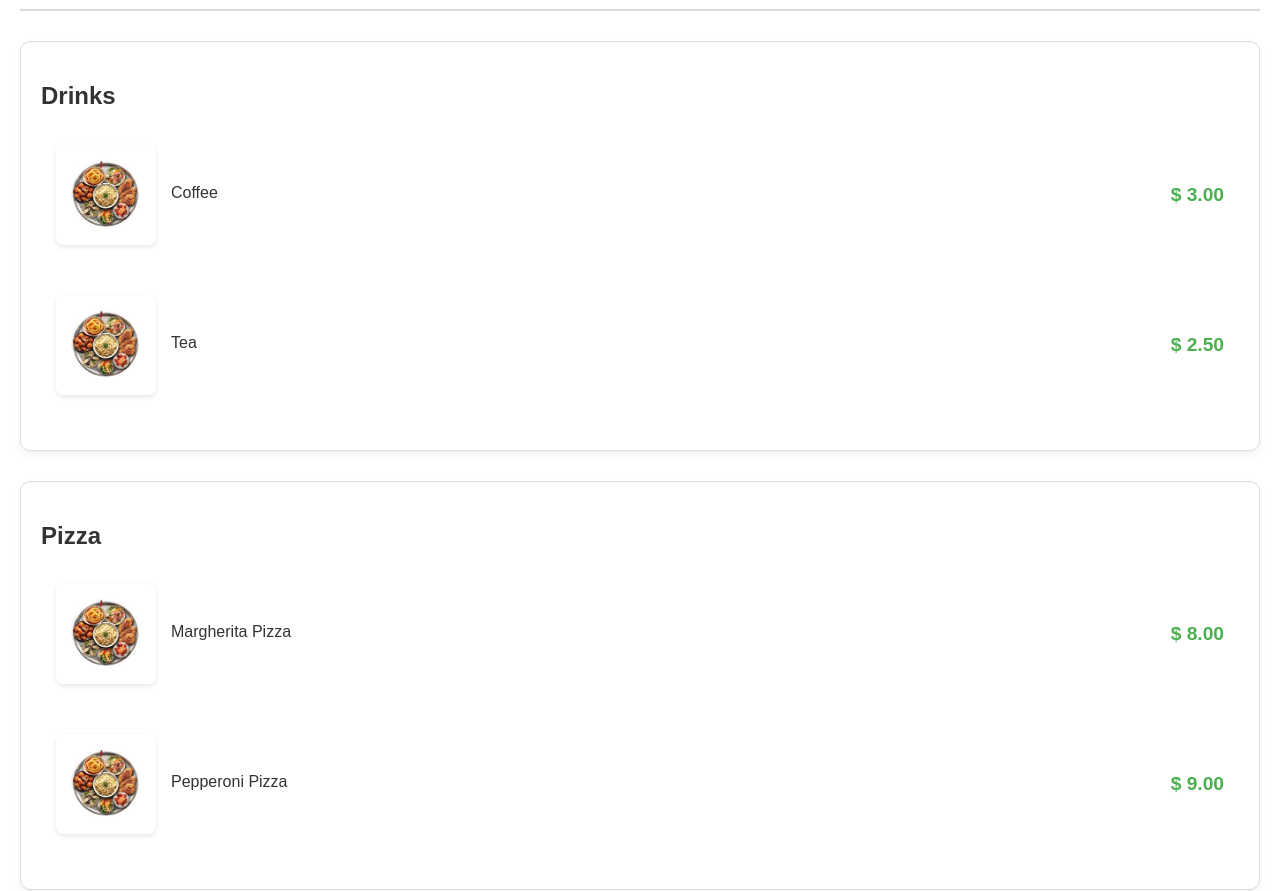
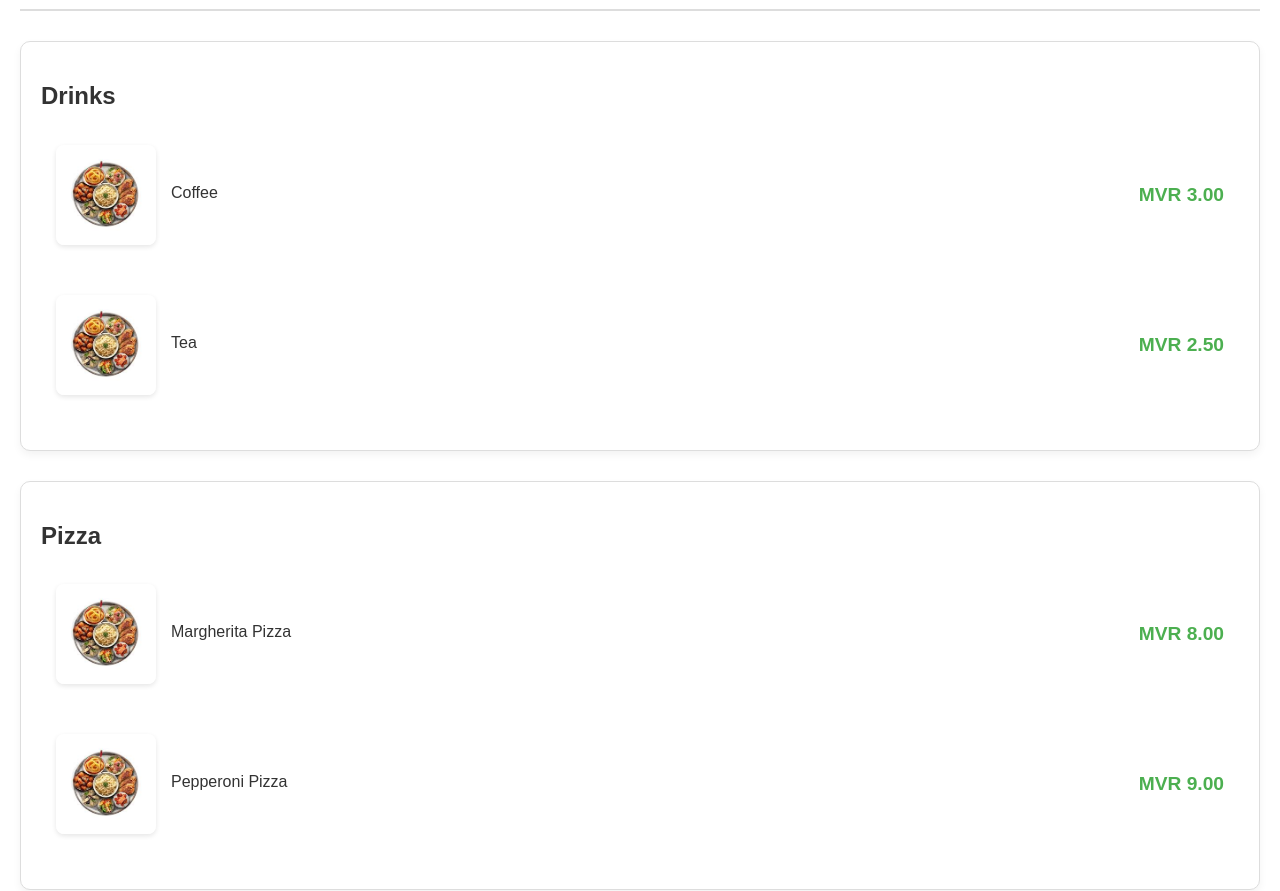
Before and after one commit to Rooting-Point-Cafe/Rooting-Point-Cafe, a plain HTML site: page index.html in a window 1280 px wide. Shown: the part 93-984 px from the top of the page. Drawn offline with Linux system fonts and the light colour scheme.

Commit message:
Update index.html

```diff
--- a/index.html
+++ b/index.html
@@ -81,7 +81,7 @@ h1 {
             <img src="img.jpg" alt="Drink 1"> <!-- Add your image source here -->
             <div class="item-details">
                 <span>Coffee</span>
-                <span class="price">$ 3.00</span>
+                <span class="price">MVR 3.00</span>
             </div>
         </div>
         <!-- Add more drink items below -->
@@ -89,7 +89,7 @@ h1 {
             <img src="img.jpg" alt="Drink 2"> <!-- Add your image source here -->
             <div class="item-details">
                 <span>Tea</span>
-                <span class="price">$ 2.50</span>
+                <span class="price">MVR 2.50</span>
             </div>
         </div>
     </div>
@@ -102,7 +102,7 @@ h1 {
             <img src="img.jpg" alt="Pizza 1"> <!-- Add your image source here -->
             <div class="item-details">
                 <span>Margherita Pizza</span>
-                <span class="price">$ 8.00</span>
+                <span class="price">MVR 8.00</span>
             </div>
         </div>
         <!-- Add more pizza items below -->
@@ -110,7 +110,7 @@ h1 {
             <img src="img.jpg" alt="Pizza 2"> <!-- Add your image source here -->
             <div class="item-details">
                 <span>Pepperoni Pizza</span>
-                <span class="price">$ 9.00</span>
+                <span class="price">MVR 9.00</span>
             </div>
         </div>
     </div>
```
